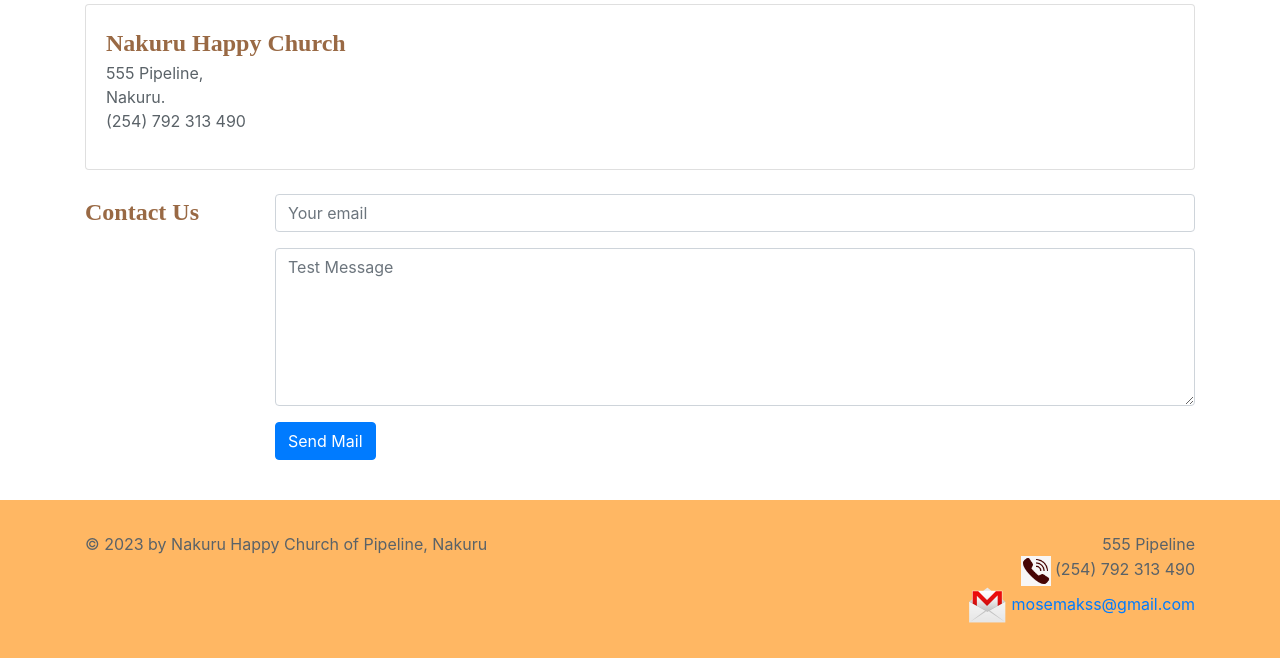
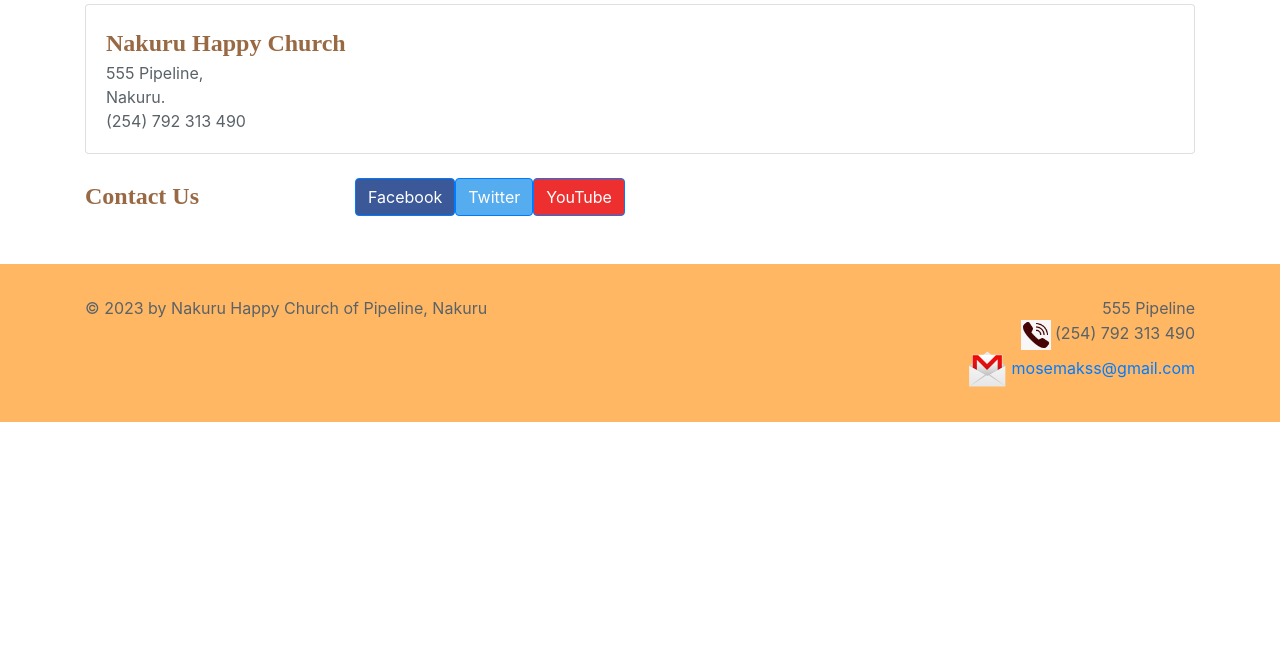
Before and after one commit to mosemakori/mosemakori.github.io, a Jekyll site: the page visit-us.html, which Jekyll copies as it is, in a window 1280 px wide. Shown: the part 425-1083 px from the top of the page. Built offline with Jekyll 4.4.1, drawn with Linux system fonts in a browser that asks for light colours; some web fonts are replaced; after the commit the page ends 900 px from its top, so only the background shows below that.

Commit message:
Update visit-us.html

```diff
--- a/visit-us.html
+++ b/visit-us.html
@@ -52,37 +52,45 @@
                         Nakuru. <br>
                         (254) 792 313 490
                     </div>
-                    <div class="viet">
-                    </div>
+
                 </div>
             </div>
         </div>
         <br>
 
         <div class="row">
-            <div class="col-md-2">
+            <div class="col-md-3">
                 <span class="font title">
                     Contact Us
                 </span>
             </div>
-            <div class="col-md">
 
-                <form action="mailto:mosemakss@gmail.com" onchange="mail(this)" method="GET">
-                    <div class="form-group">
-                        <input class="form-control" type="email" name="email" placeholder="Your email">
-                    </div>
-                    <div class="form-group">
-                        <textarea class="form-control" name="message" placeholder="Test Message" rows="6"></textarea>
-                    </div>
-                    <div class="form-group">
 
-                        <button class="btn btn-primary" type="submit">Send Mail</button>
-                    </div>
-                </form>
-            </div>
-        </div>
-        <br>
-    </div>
+
+
+
+                <!-- Facebook -->
+                <a class="btn btn-primary" style="background-color: #3b5998;" href="#!" role="button"
+                ><i class="fab fa-facebook-f"></i>Facebook</a>
+
+                <!-- Twitter -->
+
+                <a class="btn btn-primary" style="background-color: #55acee;" href="#!" role="button"
+                ><i class="fab fa-twitter"></i>Twitter</a>
+
+                <!-- Youtube -->
+                <a class="btn btn-primary" style="background-color: #ed302f;" href="#!" role="button"
+                ><i class="fab fa-youtube"> </i> YouTube </a
+                ></a>
+
+
+
+
+
+
+    </div><br>
+    <br>
+
 </div>
 
 <footer>
```
